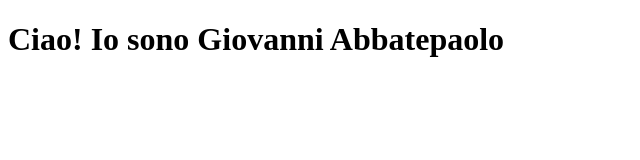
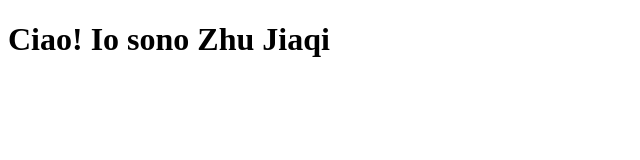
Before and after one commit to Carolazz00/esercizio-1, a plain HTML site: page index.html in a window 1280 px wide. Shown: the whole page, without its empty margins (0-640 px from the left). Drawn offline with Linux system fonts and the light colour scheme.

Commit message:
Update index.html

```diff
--- a/index.html
+++ b/index.html
@@ -6,6 +6,6 @@
     <title>Document</title>
   </head>
   <body>
-    <h1>Ciao! Io sono Giovanni Abbatepaolo</h1>
+    <h1>Ciao! Io sono Zhu Jiaqi</h1>
   </body>
 </html>
```
